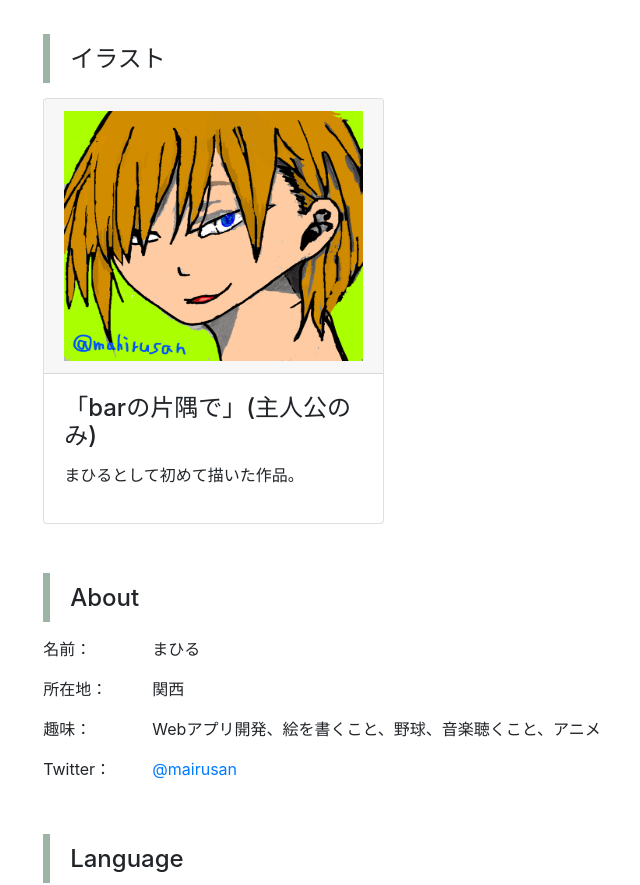
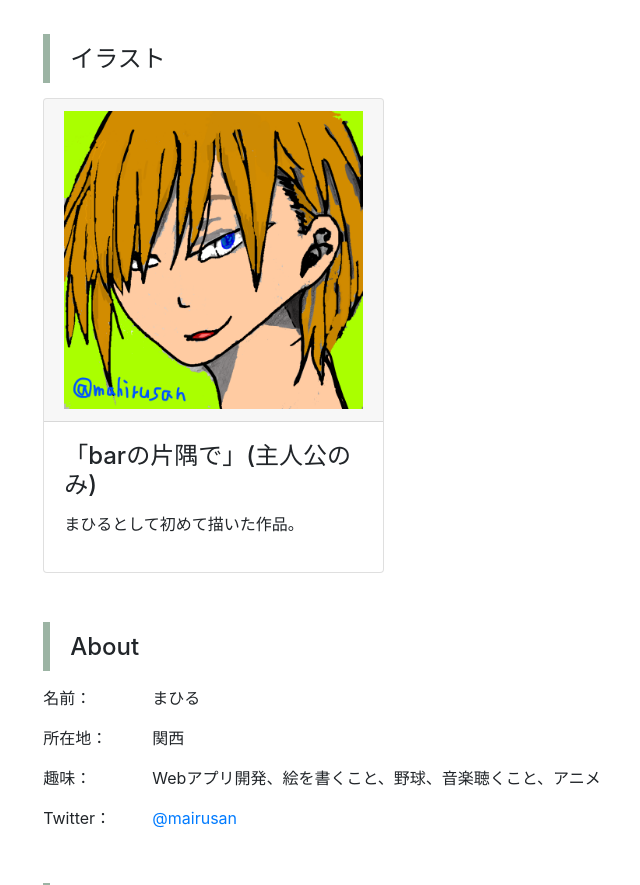
Before and after one commit to shogokatoxx/mahiru_portfolio, a plain HTML site: page index.html in a window 1280 px wide. Shown: the part 858-1743 px from the top of the page, without its empty margins (66-706 px from the left). Drawn offline with nearby package versions, Linux system fonts and the light colour scheme; a script that the page names is missing.

Commit message:
Update index.html

```diff
--- a/index.html
+++ b/index.html
@@ -152,7 +152,7 @@
               <div class="card">
                 <div class="card-header">
                   <a href="https://ibispaint.com/art/777812065/">
-                    <img src="service/mahiru_first_pic.png" height="250px" width="100%" alt="「barの片隅で」(主人公のみ)">
+                    <img src="service/mahiru_first_pic.png" height="100%" width="100%" alt="「barの片隅で」(主人公のみ)">
                   </a>
                 </div>
                 <div class="card-body">
```
